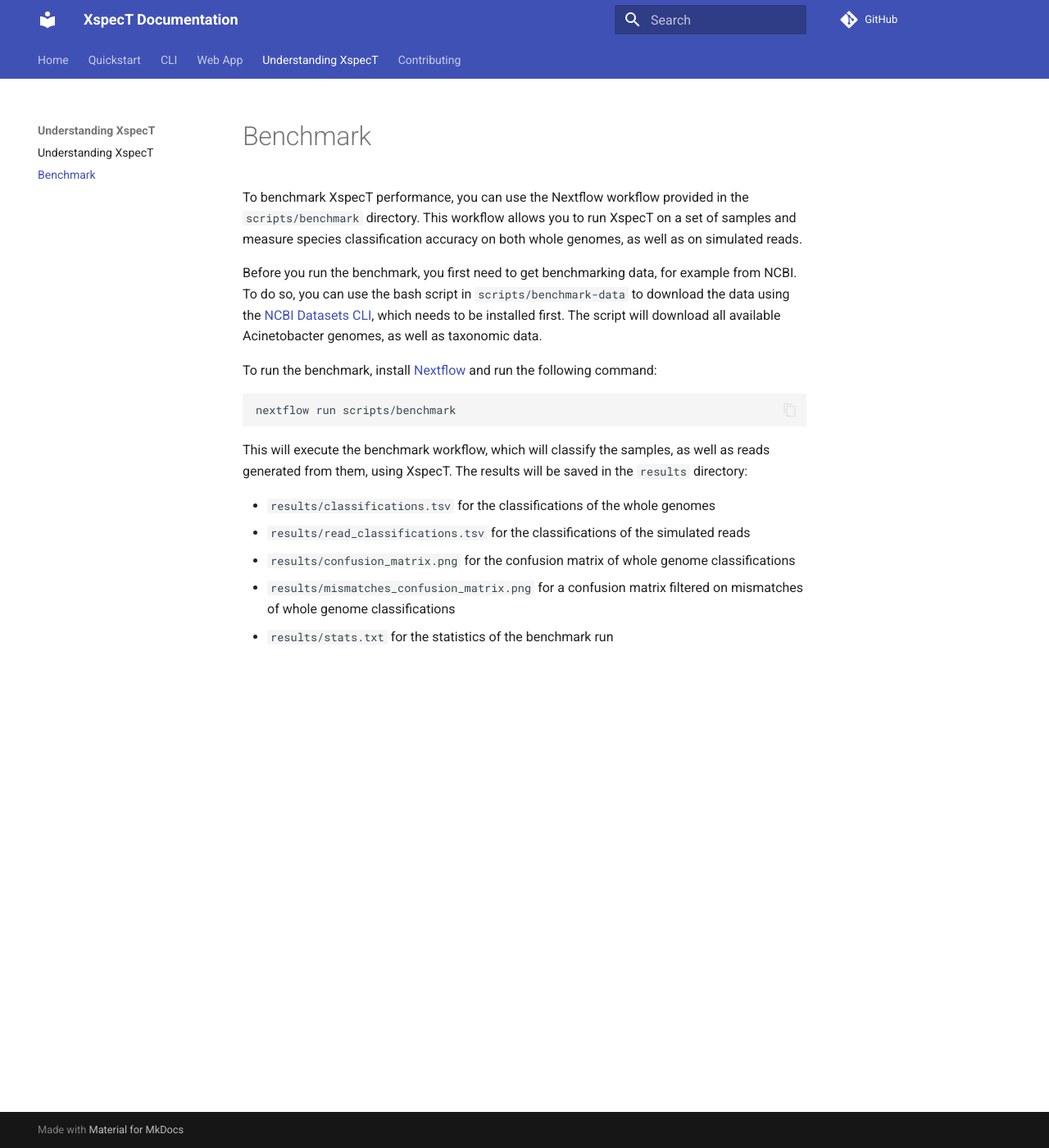
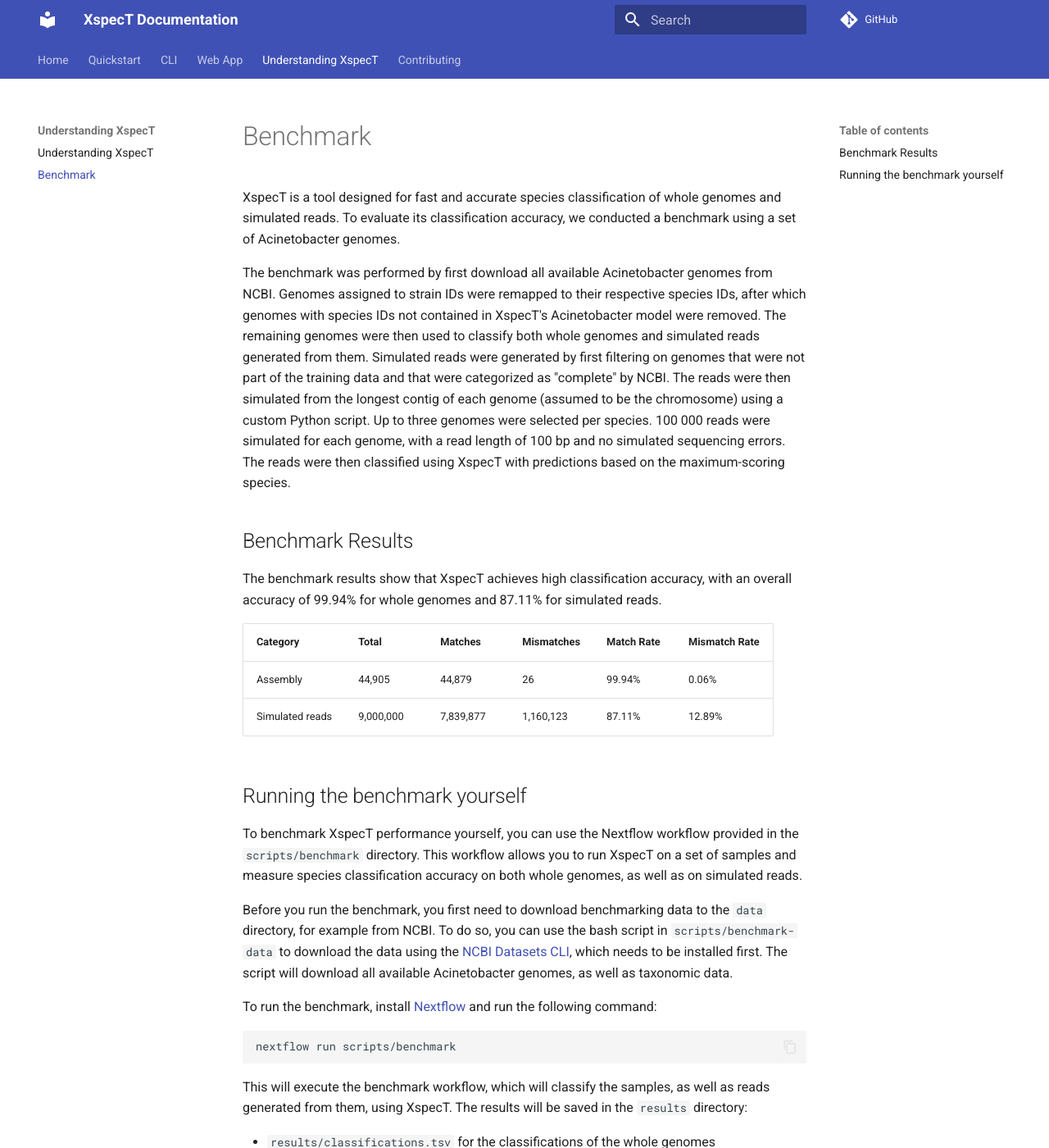
Before and after one commit to Oemercetin06/XspecT2, an MkDocs documentation site: the page built from docs/benchmark.md, in a window 1280 px wide and 1400 px high. Shown: the whole window at 82% size. Built offline with MkDocs 1.6.1 and Material for MkDocs 9.7.7, drawn with Linux system fonts in a browser that asks for light colours; comment, search, counter and statistics services are not loaded.

Commit message:
update simulated read benchmarky

```diff
--- a/docs/benchmark.md
+++ b/docs/benchmark.md
@@ -1,8 +1,23 @@
 # Benchmark
 
-To benchmark XspecT performance, you can use the Nextflow workflow provided in the `scripts/benchmark` directory. This workflow allows you to run XspecT on a set of samples and measure species classification accuracy on both whole genomes, as well as on simulated reads.
+XspecT is a tool designed for fast and accurate species classification of whole genomes and simulated reads. To evaluate its classification accuracy, we conducted a benchmark using a set of Acinetobacter genomes.
 
-Before you run the benchmark, you first need to get benchmarking data, for example from NCBI. To do so, you can use the bash script in `scripts/benchmark-data` to download the data using the [NCBI Datasets CLI](https://www.ncbi.nlm.nih.gov/datasets/docs/v2/command-line-tools/download-and-install/), which needs to be installed first. The script will download all available Acinetobacter genomes, as well as taxonomic data.
+The benchmark was performed by first download all available Acinetobacter genomes from NCBI. Genomes assigned to strain IDs were remapped to their respective species IDs, after which genomes with species IDs not contained in XspecT's Acinetobacter model were removed. The remaining genomes were then used to classify both whole genomes and simulated reads generated from them. Simulated reads were generated by first filtering on genomes that were not part of the training data and that were categorized as "complete" by NCBI. The reads were then simulated from the longest contig of each genome (assumed to be the chromosome) using a custom Python script. Up to three genomes were selected per species. 100 000 reads were simulated for each genome, with a read length of 100 bp and no simulated sequencing errors. The reads were then classified using XspecT with predictions based on the maximum-scoring species.
+
+## Benchmark Results
+
+The benchmark results show that XspecT achieves high classification accuracy, with an overall accuracy of 99.94% for whole genomes and  87.11% for simulated reads.
+
+| Category          | Total    | Matches  | Mismatches | Match Rate | Mismatch Rate |
+|-------------------|----------|----------|------------|------------|---------------|
+| Assembly          | 44,905   | 44,879   | 26         | 99.94%     | 0.06%         |
+| Simulated reads   | 9,000,000| 7,839,877| 1,160,123  | 87.11%     | 12.89%        |
+
+## Running the benchmark yourself
+
+To benchmark XspecT performance yourself, you can use the Nextflow workflow provided in the `scripts/benchmark` directory. This workflow allows you to run XspecT on a set of samples and measure species classification accuracy on both whole genomes, as well as on simulated reads.
+
+Before you run the benchmark, you first need to download benchmarking data to the `data` directory, for example from NCBI. To do so, you can use the bash script in `scripts/benchmark-data` to download the data using the [NCBI Datasets CLI](https://www.ncbi.nlm.nih.gov/datasets/docs/v2/command-line-tools/download-and-install/), which needs to be installed first. The script will download all available Acinetobacter genomes, as well as taxonomic data.
 
 To run the benchmark, install [Nextflow](https://www.nextflow.io/docs/latest/install.html) and run the following command:
 
```
Also changed, not shown: 1 other file.
